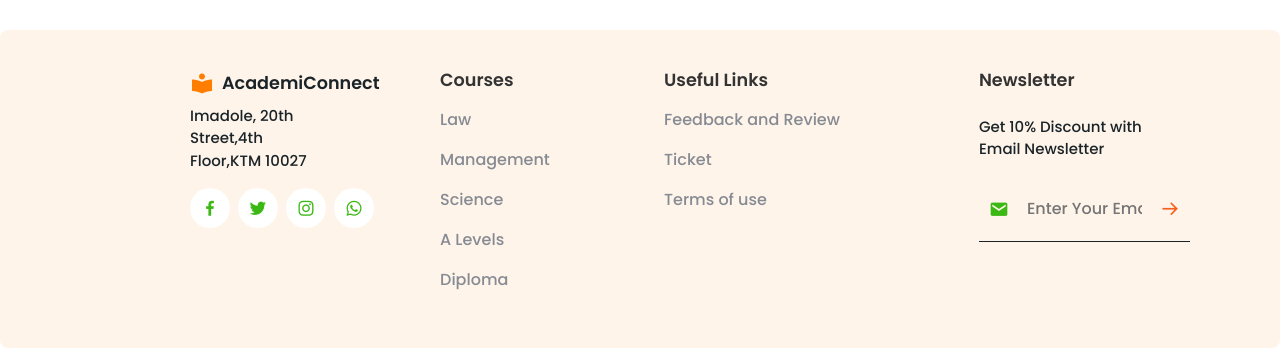
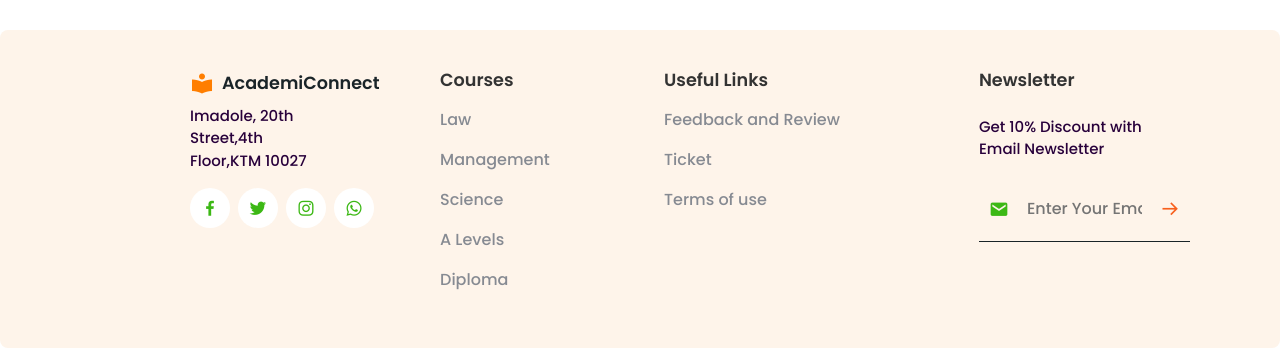
Before and after one commit to Pawan70056/3rdsemesterproject, a Django app: page /ticket/ in a window 1280 px wide. Shown: the part 932-1280 px from the top of the page. Run offline with Django 5.2, Linux system fonts and the light colour scheme; some libraries are stand-ins or nearby versions.

Commit message:
footer css

```diff
--- a/static/css/ticket.css
+++ b/static/css/ticket.css
@@ -55,3 +55,7 @@
   button:hover {
     background-color: #F75F1D;
   }
+  .footer {
+    color: #28003b;
+    padding: 0.1rem;
+  }
```
